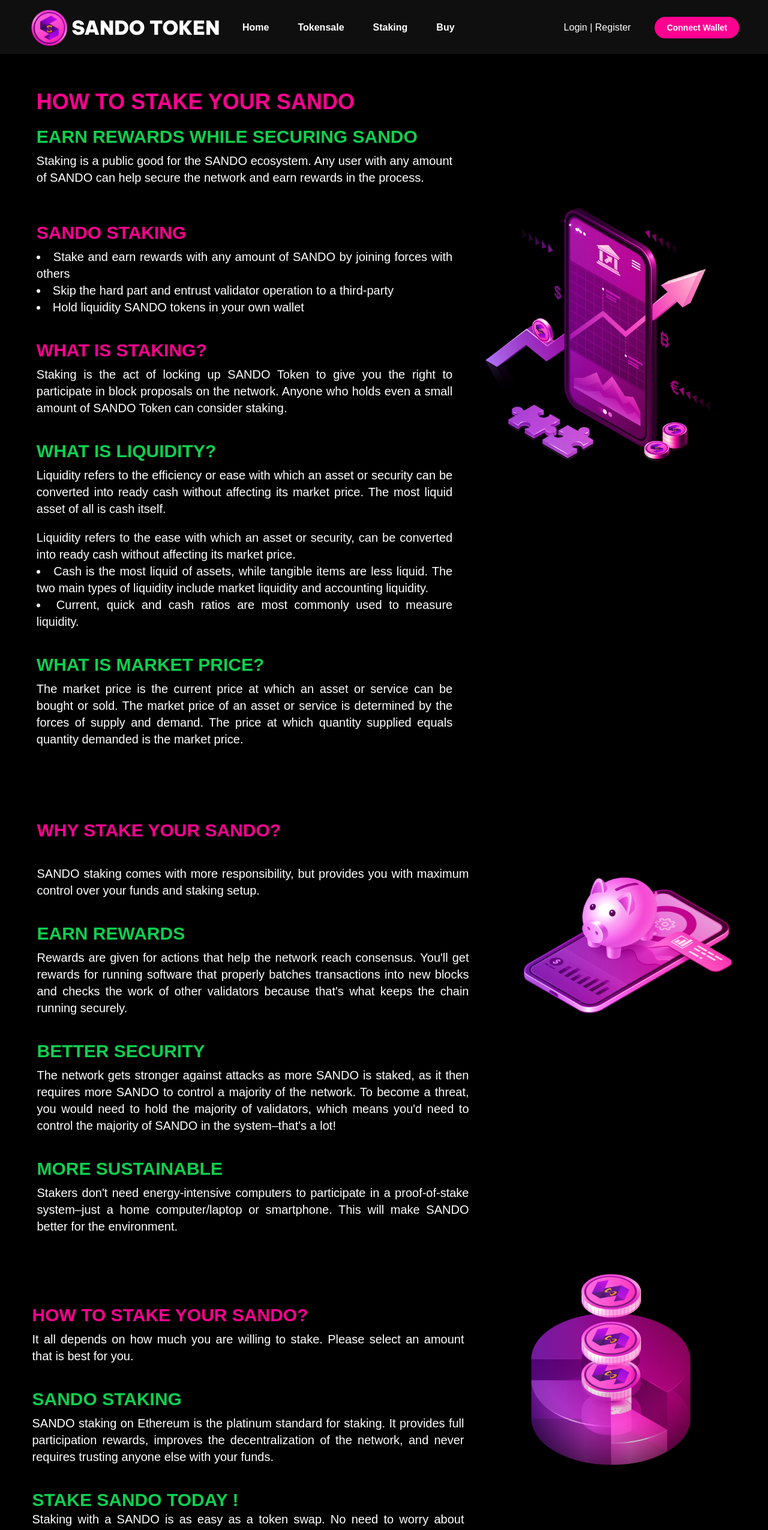
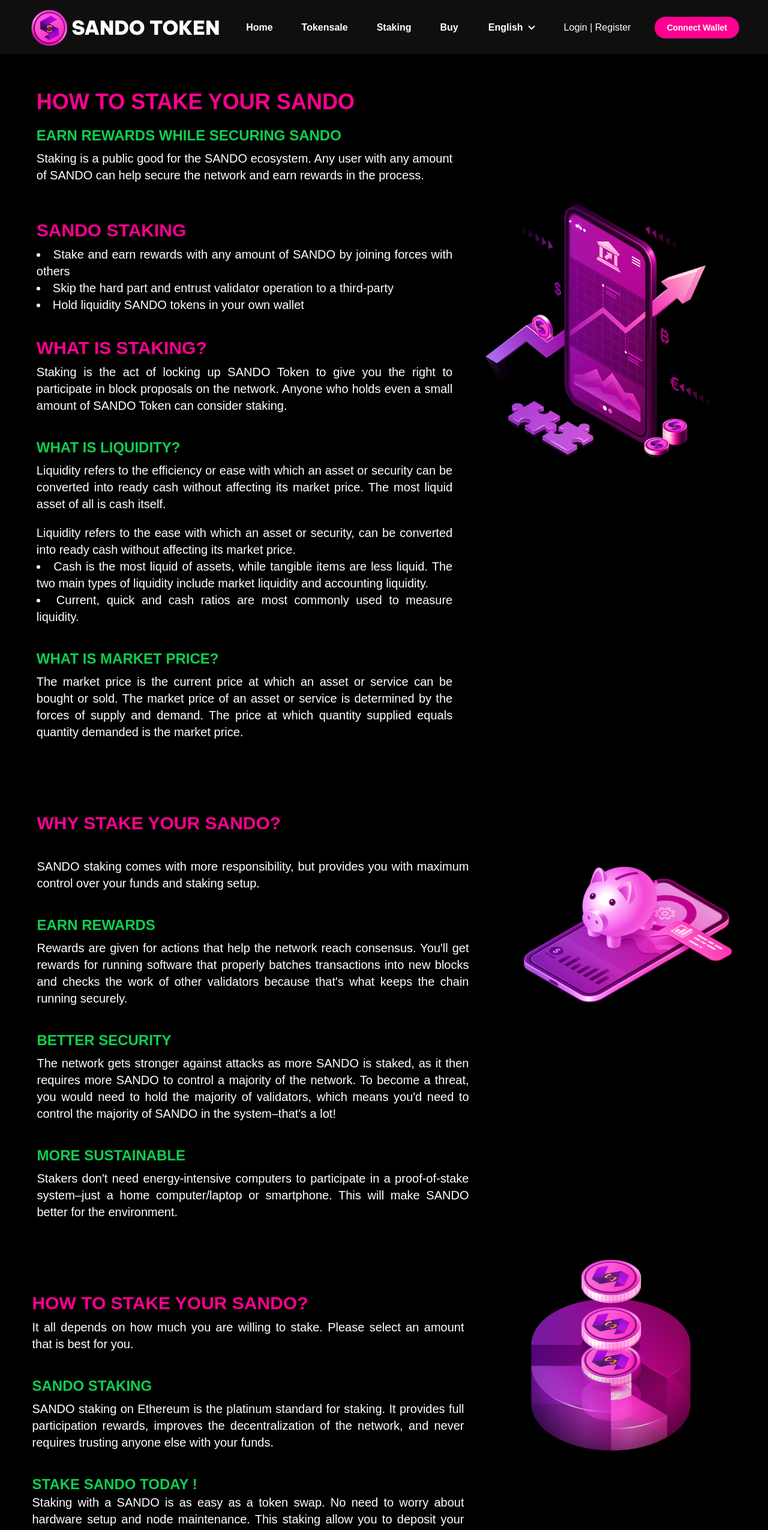
Before and after one commit to piyawatpm/Sando-token-1, a Next.js app: page /learnmore in a window 1280 px wide. Shown: the top 2550 px of the page at 60% size. Built offline with nearby package versions, Linux system fonts and the light colour scheme; what @badrap/bar-of-progress would draw is missing.

Commit message:
added language menu

```diff
--- a/src/components/Footer.tsx
+++ b/src/components/Footer.tsx
@@ -253,7 +253,7 @@
                     className="font-normal hover:text-gray-200 text-base"
                     href="/help"
                   >
-                    Help Center
+                    Help Centre
                   </a>
                 </li>
               </ul>
--- a/src/components/Header.tsx
+++ b/src/components/Header.tsx
@@ -1,18 +1,19 @@
-import React from 'react'
+import React from "react";
 
 function Header(): JSX.Element {
-
   const [showModal, setShowModal] = React.useState(false);
 
   return (
-    <header
-      className="navbar white bg-cover bg-center bg-no-repeat bg-[#0f0f0f]"
-    >
+    <header className="navbar white bg-cover bg-center bg-no-repeat bg-[#0f0f0f]">
       <div className="relative mx-auto container">
-        <nav className="flex justify-between text-white ">
+        <nav className="flex justify-between text-white">
           <div className="flex px-5 py-3 xl:px-12 flex w-full items-center ">
             <a className="flex  font-heading" href="/">
-              <img src="/images/sando-logo-text.svg" alt="sando logo image" className="w-11/12"/>
+              <img
+                src="/images/sando-logo-text.svg"
+                alt="sando logo image"
+                className="w-11/12"
+              />
             </a>
 
             {/*  Search component
@@ -26,7 +27,7 @@
             </div>
 
              */}
-            <ul className="hidden md:flex  mx-auto font-bold font-heading space-x-12 ml-2">
+            <ul className="hidden md:flex  mx-auto font-bold font-heading space-x-12">
               <li>
                 <a className="hover:text-gray-200" href="/">
                   Home
@@ -45,11 +46,42 @@
               </li>
 
               <li>
-                <a className="hover:text-gray-200 mr-20" href="/buy">
+                <a className="hover:text-gray-200 mr-8" href="/buy">
                   Buy
                 </a>
               </li>
             </ul>
+
+            <div className=" dropdown inline-block relative z-10">
+              <button className=" text-white font-semibold py-1 px-1  inline-flex items-center">
+                <span className="mr-1">English</span>
+                <svg
+                  className="fill-current h-5 w-5 mr-10"
+                  xmlns="http://www.w3.org/2000/svg"
+                  viewBox="0 0 20 20"
+                >
+                  <path d="M9.293 12.95l.707.707L15.657 8l-1.414-1.414L10 10.828 5.757 6.586 4.343 8z" />
+                </svg>
+              </button>
+              <ul className="dropdown-menu absolute hidden text-white pt-1 font-bold bg-zinc-800 rounded-lg mt-1">
+                <li className="">
+                  <a
+                    className="flex rounded hover:text-gray-300 py-2 px-4  block whitespace-no-wrap ml-2"
+                    href="#"
+                  >
+                    <span className="mr-2">Thai</span>
+                  </a>
+                </li>
+                <li className="">
+                  <a
+                    className="flex rounded  hover:text-gray-300 py-2 px-4  block whitespace-no-wrap ml-2"
+                    href="#"
+                  >
+                    <span className="mr-2">Turkish</span>
+                  </a>
+                </li>
+              </ul>
+            </div>
 
             <div className="flex flex-col md:flex-row mt-5 md:mt-0 items-end md:items-center md:justify-end">
               {/*
@@ -60,6 +92,7 @@
                 Connect Wallet
               </button>
                */}
+
               <div className="relative mb-5 md:mb-0 md:mr-10 group text-white">
                 <a href="/login">Login</a> | <a href="/register">Register</a>
               </div>
@@ -133,7 +166,6 @@
                   <div className="backdrop-blur-lg fixed inset-0 z-40"></div>
                 </>
               ) : null}
-
             </div>
           </div>
           <a className="xl:hidden flex mr-6 items-center" href="/">
@@ -175,7 +207,7 @@
         </nav>
       </div>
     </header>
-  )
+  );
 }
 
-export default Header
+export default Header;
--- a/src/components/pages/learnmore/howto.tsx
+++ b/src/components/pages/learnmore/howto.tsx
@@ -20,7 +20,7 @@
                 </div>
 
                 <div className="text-[#0ECF50] py-5">
-                  <h1 className="uppercase text-3xl font-black">SANDO Staking </h1>
+                  <h1 className="uppercase text-2xl font-black">SANDO Staking </h1>
 
                   <p className="mt-2 font-light text-xl text-white text-justify">
                     SANDO staking on Ethereum is the platinum standard for
@@ -31,7 +31,7 @@
                 </div>
 
                 <div className="text-[#0ECF50] py-5">
-                  <h1 className="uppercase text-3xl font-black">Stake SANDO Today ! </h1>
+                  <h1 className="uppercase text-2xl font-black">Stake SANDO Today ! </h1>
 
                   <p className=" font-light text-xl text-white text-justify">
                     Staking with a SANDO is as easy as a token swap. No need to
--- a/src/components/pages/learnmore/staking.tsx
+++ b/src/components/pages/learnmore/staking.tsx
@@ -13,7 +13,7 @@
                     <h1 className="font-extrabold text-4xl text-[#FF0090] mb-5">
                       HOW TO STAKE YOUR SANDO
                     </h1>
-                    <p className="uppercase font-extrabold text-3xl text-[#0ECF50]">
+                    <p className="uppercase font-extrabold text-2xl text-[#0ECF50]">
                       Earn rewards while securing SANDO
                     </p>
                     <p className="font-light text-xl text-white mt-2 text-justify">
@@ -56,7 +56,7 @@
                 </div>
 
                 <div className="text-[#0ECF50] py-5 ml-20">
-                  <h1 className="uppercase text-3xl font-black">
+                  <h1 className="uppercase text-2xl font-black">
                     What is Liquidity?
                   </h1>
 
@@ -84,7 +84,7 @@
                 </div>
 
                 <div className="text-[#0ECF50] py-5 ml-20">
-                  <h1 className="uppercase text-3xl font-black">
+                  <h1 className="uppercase text-2xl font-black">
                     What is Market Price?{" "}
                   </h1>
 
--- a/src/components/pages/learnmore/why.tsx
+++ b/src/components/pages/learnmore/why.tsx
@@ -20,7 +20,7 @@
                 </div>
 
                 <div className="text-[#0ECF50]  py-5">
-                  <h1 className="uppercase text-3xl font-black">Earn rewards </h1>
+                  <h1 className="uppercase text-2xl font-black">Earn rewards </h1>
 
                   <p className="mt-2 font-light text-xl text-white text-justify">
                     Rewards are given for actions that help the network reach
@@ -32,7 +32,7 @@
                 </div>
 
                 <div className="text-[#0ECF50]  py-5">
-                  <h1 className="uppercase text-3xl font-black">Better security </h1>
+                  <h1 className="uppercase text-2xl font-black">Better security </h1>
 
                   <p className="mt-2 font-light text-xl text-white text-justify">
                     The network gets stronger against attacks as more SANDO is
@@ -44,7 +44,7 @@
                 </div>
 
                 <div className="text-[#0ECF50]  py-5">
-                  <h1 className="uppercase text-3xl font-black">More sustainable </h1>
+                  <h1 className="uppercase text-2xl font-black">More sustainable </h1>
 
                   <p className="mt-2 font-light text-xl text-white text-justify">
                     Stakers don't need energy-intensive computers to participate
--- a/src/pages/help.tsx
+++ b/src/pages/help.tsx
@@ -5,7 +5,7 @@
       <div className="relative overflow-hidden mx-auto w-full  container px-20">
         <div className="flex flex-col justify-center items-center">
           <h1 className="uppercase text-3xl font-black text-[#ff0090] mb-5 text-center py-5">
-            Help center
+            Help centre
           </h1>
           <div className="grid lg:grid-cols-3 md:grid-cols-1 gap-5 ml-20 mr-10 text-black">
             <div className="lg:w-72 md:w-64  ">
@@ -15,7 +15,7 @@
                     Add Sando Token
                   </h1>
                   <p className="text-white text-base text-center mt-2 mb-6 mx-2">
-                  How to add <br /> SANDO TOKEN <br /> to my wallet
+                    How to add <br /> SANDO TOKEN <br /> to my wallet
                   </p>
                 </div>
               </div>
@@ -28,9 +28,8 @@
                     Buying
                   </h1>
                   <p className="text-white text-base text-center mt-2 mx-2">
-                  How to buy SANDO TOKEN, and
-convert the exchange rate,
-Ethereum or USDC into Sando Tokens
+                    How to buy SANDO TOKEN and convert the exchange rate,
+                    Ethereum or USDC into Sando Tokens
                   </p>
                 </div>
               </div>
@@ -40,7 +39,7 @@
               <div className="flex justify-center items-center h-[12rem] lg:w-full md:w-90 overflow-auto rounded-lg bg-[#171717]">
                 <div className="justify-center items-center py-10">
                   <h1 className=" text-2xl text-[#ffb700] text-center font-bold mb-20">
-                  Can’t unstake
+                    Can’t unstake
                   </h1>
                   <p className="text-white text-base text-center mt-2 mx-2"></p>
                 </div>
```
Also changed, not shown: 538 other files (tests, documents, lock files or other folders). Lines whose indentation alone changed are shown as unchanged.
